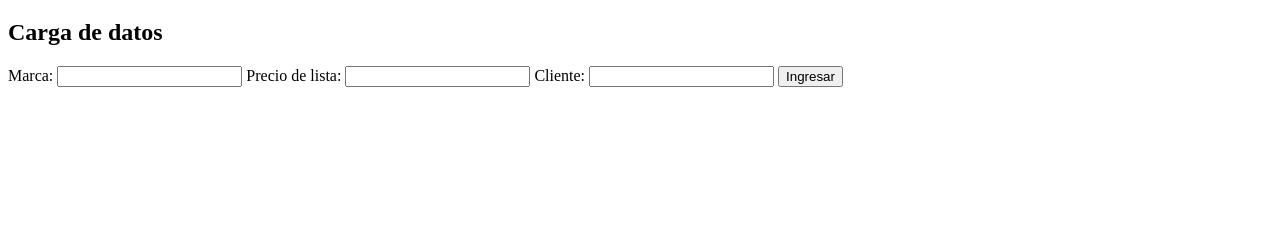
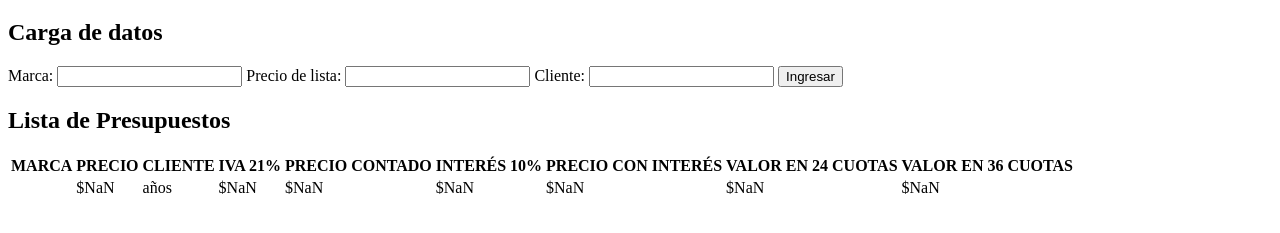
Before and after one commit to fedegarcia2008/Actividad2_Arrays_Objetos, a plain HTML site: page index.html in a window 1280 px wide. Both pictures are taken after a click on the button "Ingresar". Shown: the part 61-294 px from the top of the page. Drawn offline with Linux system fonts and the light colour scheme.

Commit message:
Creación de tabla

```diff
--- a/index.html
+++ b/index.html
@@ -16,6 +16,7 @@
         <label>Cliente: <input type="text" id="c"</label>
         <button type="reset" id="ing">Ingresar</button>
     </form>
+    <div id="salida"></div>
     <script src="script.js"></script>
 </body>
 </html>
--- a/script.js
+++ b/script.js
@@ -4,7 +4,7 @@ document.getElementById('ing').addEventListener('click', () => {
 
     let presup = {
         marc: document.getElementById('m').value,
-        pre: parseInt(document.getElementById('p').value),
+        pre: parseFloat(document.getElementById('p').value),
         cli: document.getElementById('c').value,
         iva: 0,
         cont: 0,
@@ -29,4 +29,43 @@ document.getElementById('ing').addEventListener('click', () => {
     presup.cuotas_treintayseis = presup.pre_inter / 36;
 
     console.log(presup);
+
+    salida.innerHTML = '';
+
+    function mostrarPresupuesto() {
+        let tabla = document.createElement('table');
+        let h2 = document.createElement('h2');
+        h2.textContent = `Lista de Presupuestos`;
+        tabla.innerHTML = `
+        <tr>
+            <th>MARCA</th>
+            <th>PRECIO</th>
+            <th>CLIENTE</th>
+            <th>IVA 21%</th>
+            <th>PRECIO CONTADO</th>
+            <th>INTERÉS 10%</th>
+            <th>PRECIO CON INTERÉS</th>
+            <th>VALOR EN 24 CUOTAS</th>
+            <th>VALOR EN 36 CUOTAS</th>
+        </tr>`;
+
+        datos.forEach(presup => {
+            let fila = document.createElement('tr');
+            fila.innerHTML = `
+            <td>${presup.marc}</td>
+            <td>$${presup.pre}</td>
+            <td>${presup.cli} años</td>
+            <td>$${presup.iva.toFixed(2)}</td>
+            <td>$${presup.cont.toFixed(2)}</td>
+            <td>$${presup.inter.toFixed(2)}</td>
+            <td>$${presup.pre_inter.toFixed(2)}</td>
+            <td>$${presup.cuotas_veinticuato.toFixed(2)}</td>
+            <td>$${presup.cuotas_treintayseis.toFixed(2)}</td>
+            `;
+            tabla.appendChild(fila);
+        });
+        salida.appendChild(h2);
+        salida.appendChild(tabla);
+    }
+    mostrarPresupuesto();
 });
```
